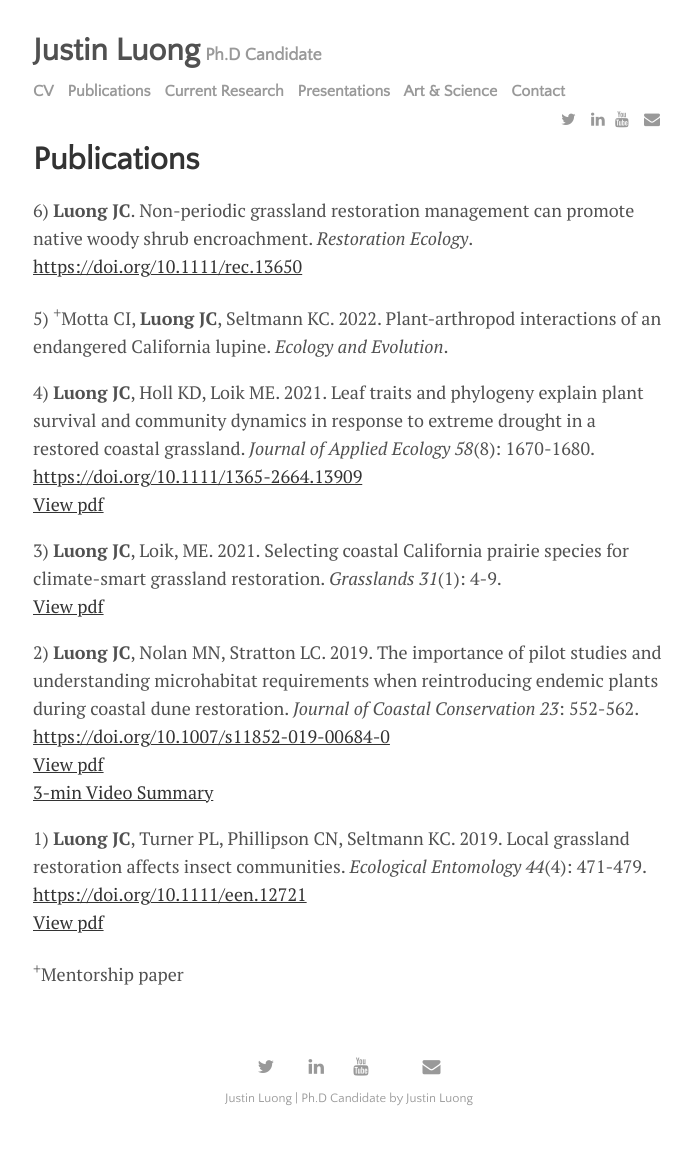
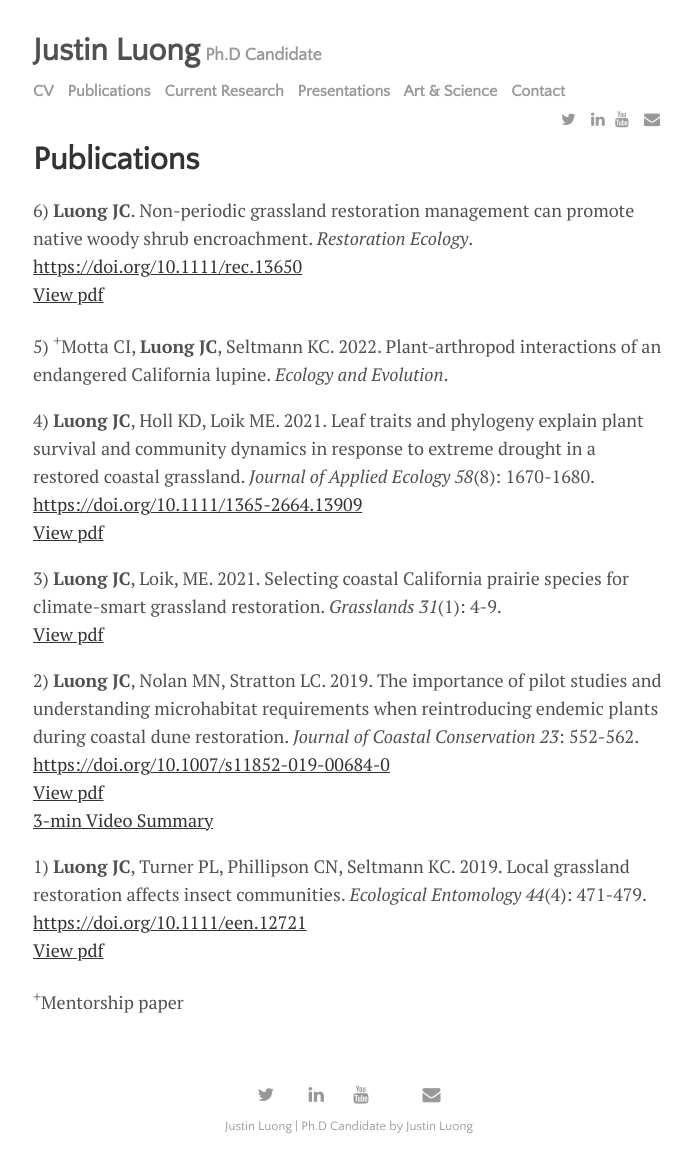
Before and after one commit to austinluong/justinluong.com, a Jekyll site: the page built from menu/publications.md, in a window 1280 px wide. Shown: the whole page, without its empty margins (291-983 px from the left). Built offline with Jekyll 4.4.1, drawn with Linux system fonts in a browser that asks for light colours; nearby versions of some CDN libraries; before the commit the page ends 1144 px from its top, so only the background shows below that.

Commit message:
Update publications.md

```diff
--- a/menu/publications.md
+++ b/menu/publications.md
@@ -4,6 +4,7 @@ title: Publications
 ---
 6) **Luong JC**. Non-periodic grassland restoration management can promote native woody shrub encroachment. *Restoration Ecology*.
 <https://doi.org/10.1111/rec.13650>
+[View pdf]({{site.baseurl}}/assets/pdf/Luong2022_Nonperiodic grassland restoration management can promote native woody shrub.pdf)
 
 5) <sup>+</sup>Motta CI, **Luong JC**, Seltmann KC. 2022. Plant-arthropod interactions of an endangered California lupine. *Ecology and Evolution*.
 
```
